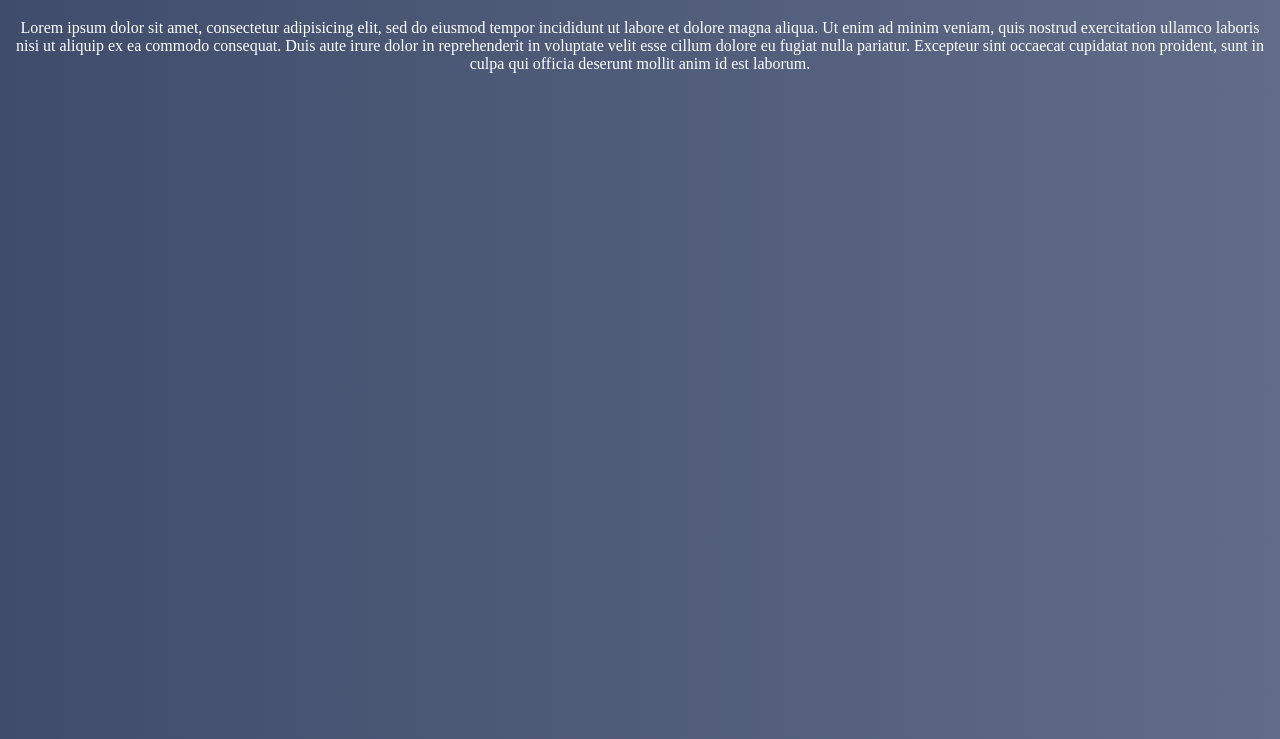
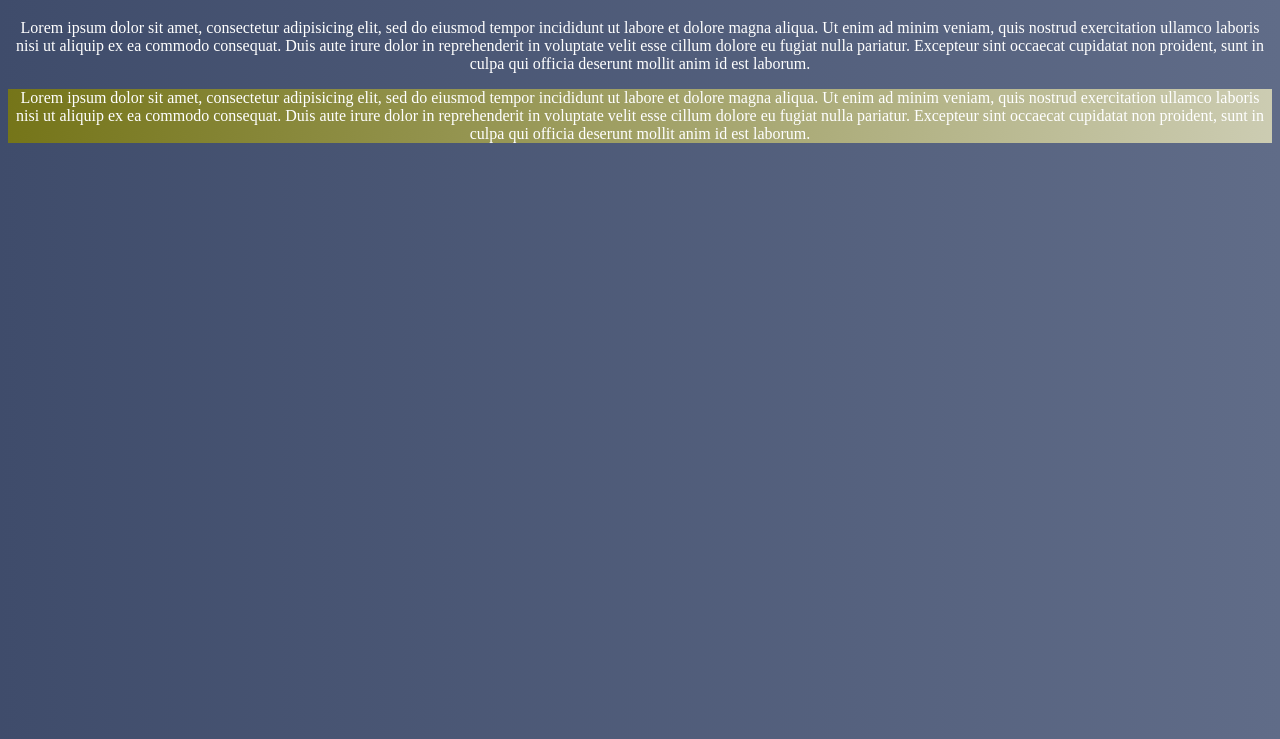
Before and after one commit to mvictorms/tut1, a plain HTML site: page index.html in a window 1280 px wide. Shown: the part 61-800 px from the top of the page. Drawn offline with Linux system fonts and the light colour scheme.

Commit message:
agregado class ptest con gradiente

```diff
--- a/index.html
+++ b/index.html
@@ -16,5 +16,14 @@
 	cillum dolore eu fugiat nulla pariatur. Excepteur sint occaecat cupidatat non
 	proident, sunt in culpa qui officia deserunt mollit anim id est laborum.</p>
 
+	<p class="ptest">
+		Lorem ipsum dolor sit amet, consectetur adipisicing elit, sed do eiusmod
+	tempor incididunt ut labore et dolore magna aliqua. Ut enim ad minim veniam,
+	quis nostrud exercitation ullamco laboris nisi ut aliquip ex ea commodo
+	consequat. Duis aute irure dolor in reprehenderit in voluptate velit esse
+	cillum dolore eu fugiat nulla pariatur. Excepteur sint occaecat cupidatat non
+	proident, sunt in culpa qui officia deserunt mollit anim id est laborum.
+	</p>
+
 </body>
 </html>
--- a/styles/style.css
+++ b/styles/style.css
@@ -5,3 +5,10 @@ body{
 	color: #fff;
 	text-align: center;
 }
+
+.ptest{
+	background: #CCCCB2;  /* fallback for old browsers */
+background: -webkit-linear-gradient(to right, #757519, #CCCCB2);  /* Chrome 10-25, Safari 5.1-6 */
+background: linear-gradient(to right, #757519, #CCCCB2); /* W3C, IE 10+/ Edge, Firefox 16+, Chrome 26+, Opera 12+, Safari 7+ */
+
+}
```
Also changed, not shown: commits.txt (added).
